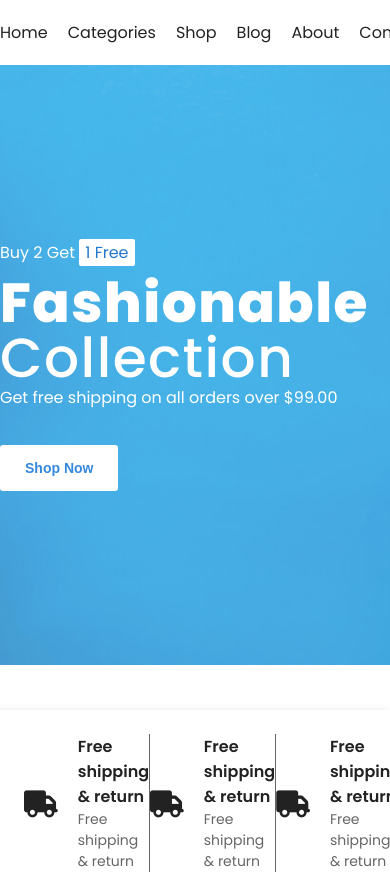
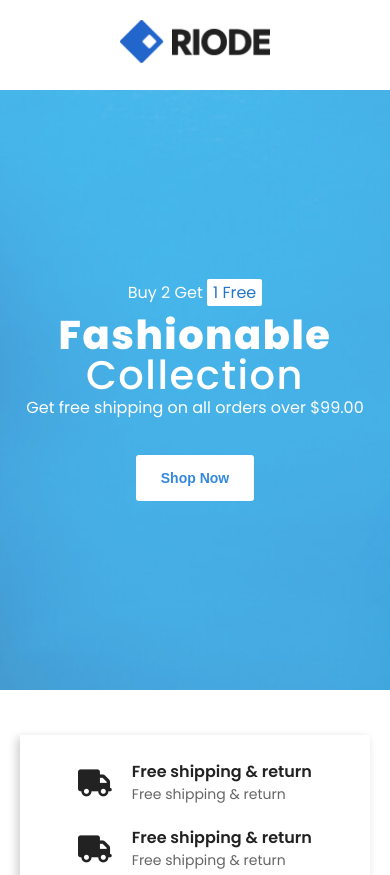
Before and after one commit to ShuvoMallick01/eCommerce-Landing-Page-HTML-Template, a plain HTML site: page index.html in a window 390 px wide. Shown: the top 875 px of the page. Drawn offline with Linux system fonts and the light colour scheme.

Commit message:
Responsive work

```diff
--- a/css/style.css
+++ b/css/style.css
@@ -25,6 +25,8 @@ a {
 .container {
   max-width: 1200px;
   margin: auto;
+  padding-left: 20px;
+  padding-right: 20px;
 }
 
 .d-flex {
@@ -124,6 +126,7 @@ nav ul li a {
   background-size: cover;
   background-repeat: no-repeat;
   color: #fff;
+  /* background-origin: content-box; */
 }
 
 .banner-content {
@@ -172,6 +175,8 @@ nav ul li a {
   justify-content: space-around;
   background-color: #fff;
   box-shadow: -3px 3px 9px 0px rgba(0, 0, 0, 0.2);
+  flex-wrap: wrap;
+  gap: 20px;
 }
 
 .service-item {
@@ -475,3 +480,46 @@ footer {
   padding: 0 10px;
 }
 /*  Footer end  */
+
+/* responsive css start*/
+/* Tablet responsive Start */
+@media (max-width: 768px) {
+  header .container {
+    flex-direction: column;
+    gap: 15px;
+  }
+
+  .banner-content {
+    align-items: center;
+    flex-direction: column;
+    text-align: center;
+    max-width: 100%;
+  }
+
+  .service-item:nth-child(even) {
+    border-right: none;
+  }
+}
+/* Tablet responsive end */
+
+/* mobile responsive start */
+@media (max-width: 425px) {
+  header nav {
+    display: none;
+  }
+
+  .banner-content h1 {
+    font-size: 40px;
+    text-align: center;
+  }
+
+  .banner-area {
+    background-image: cover;
+  }
+
+  .service-item {
+    border-right: none;
+  }
+}
+/* mobile responsive end */
+/* responsive css end*/
```
